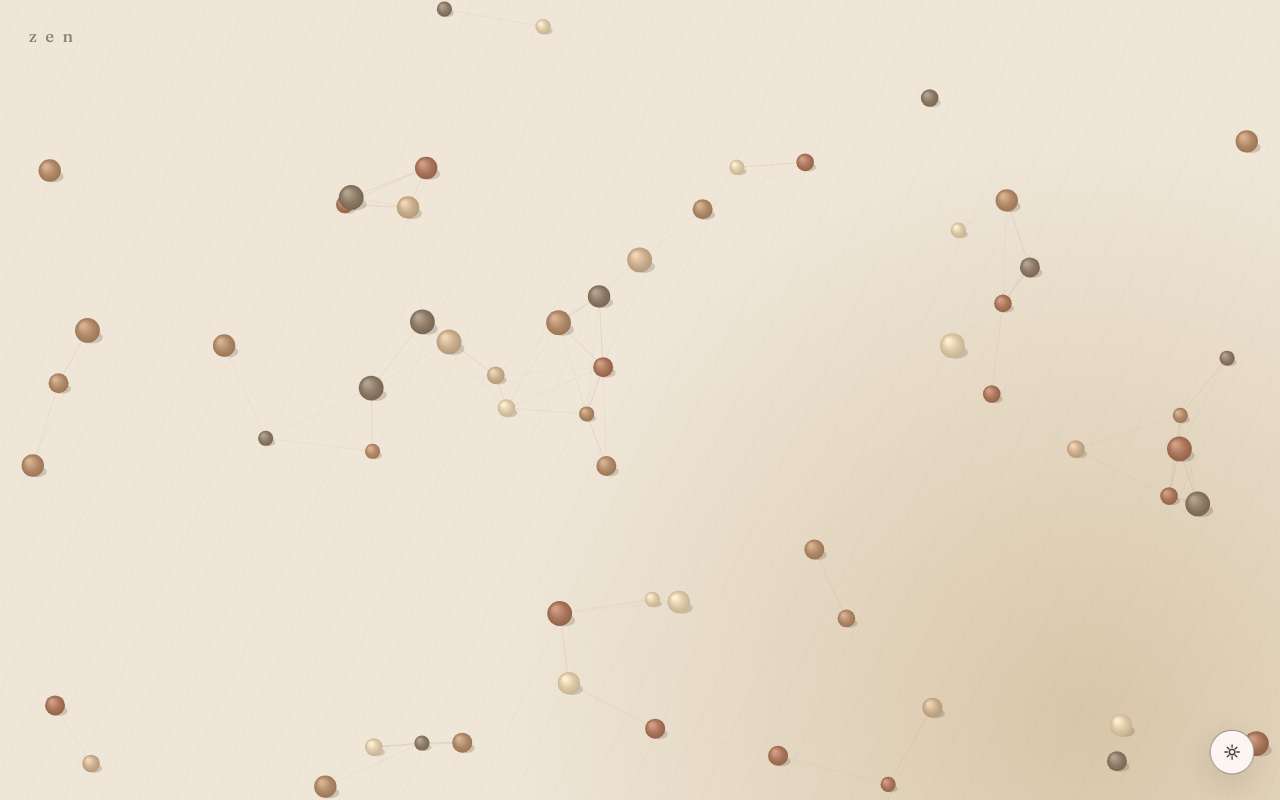
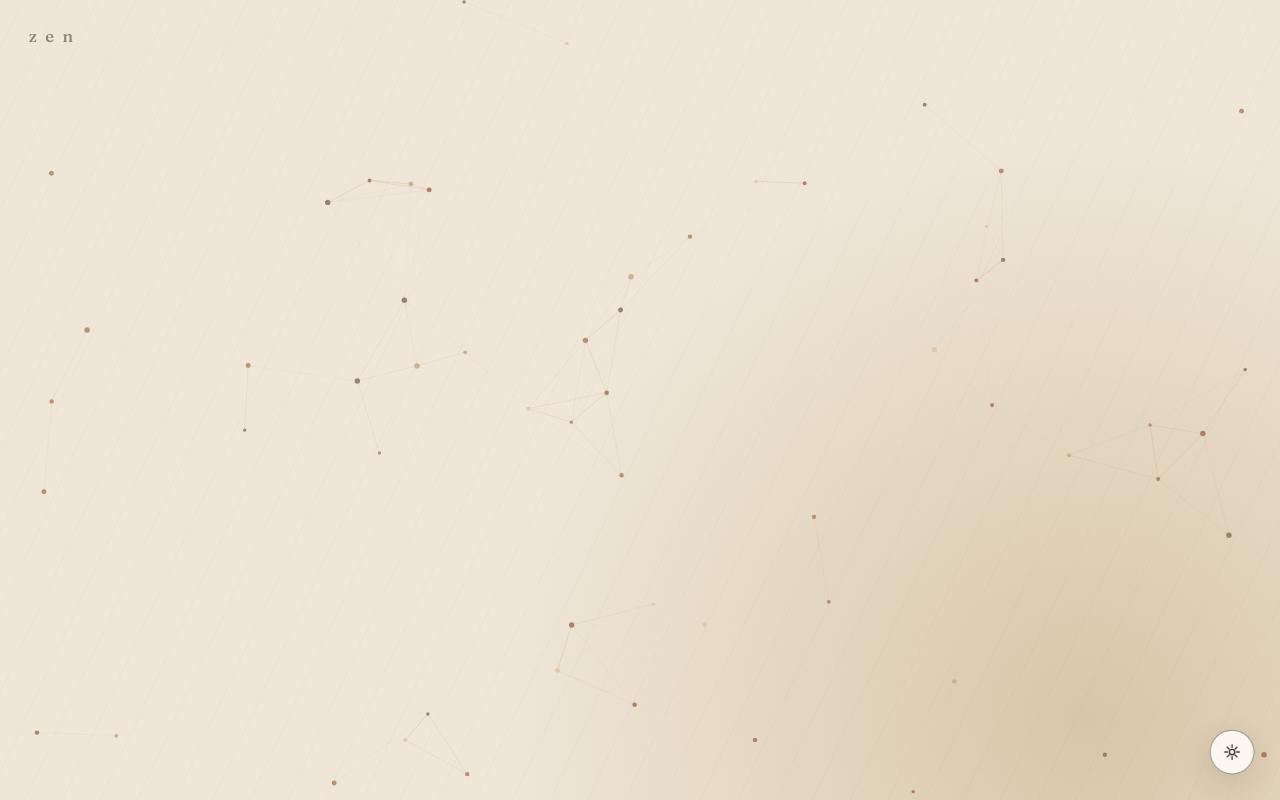
Before and after one commit to jenarvaezg/zen, a plain HTML site: page index.html in a window 1280 px wide. Drawn offline with Linux system fonts and the light colour scheme.

Commit message:
fix: match porra bgNet feel at 120Hz with flat dot defaults
bgNet integrates per-frame, so on ProMotion displays it runs at 2x its
60fps-nominal values; recalibrate speed cap, drift and mouse pull to
that. Default to flat 2.2px dots (bgNet scale), match link/mouse-line
alphas, and make the reveni palette faithful: orange dots, mint links.

```diff
--- a/index.html
+++ b/index.html
@@ -42,7 +42,7 @@
         </label>
         <label class="row">
           <span>Tamaño</span>
-          <input type="range" id="size" min="4" max="20" step="0.5">
+          <input type="range" id="size" min="2" max="20" step="0.1">
           <output for="size"></output>
         </label>
       </section>
--- a/js/controls.js
+++ b/js/controls.js
@@ -1,17 +1,19 @@
 const STORAGE_KEY = 'zen:settings';
 
-// Defaults reproduce the original bgNet effect's exact feel: no gravity, no
-// ball-to-ball collisions, fully elastic wall bounce, and particles gently
-// pulled toward the cursor rather than pushed away.
+// Defaults reproduce the original bgNet effect's exact feel as experienced on
+// a 120Hz ProMotion display (bgNet steps per-frame, so it runs 2x its nominal
+// 60Hz values there): tiny flat 2.2px dots, no gravity, no ball-to-ball
+// collisions, fully elastic wall bounce, and particles gently pulled toward
+// the cursor rather than pushed away.
 export const DEFAULTS = {
   count: 60,
-  size: 10,
+  size: 2.2,
   gravity: 0,
   speed: 1,
   bounce: 1,
   collisions: false,
   mouseMode: 'attract',
-  mouseStrength: 0.24,
+  mouseStrength: 0.5,
   mouseRadius: 200,
   links: true,
   linkDistance: 138,
--- a/js/engine.js
+++ b/js/engine.js
@@ -1,8 +1,13 @@
-import { ballColors } from './palettes.js';
+import { ballColors, linkColor } from './palettes.js';
 
 const GRAVITY_SCALE = 640; // px/s^2 per unit of state.gravity
-const BASE_MAX_SPEED = 42; // px/s at speed=1, gravity=0 — matches the original ambient network's drift ceiling
+// porra's bgNet integrates per-frame (.68 px/frame cap, ±.11 px/frame drift);
+// on the 120Hz ProMotion displays it's experienced on that is ~82 px/s and
+// ±13.2 px/s. These per-second constants bake that in.
+const BASE_MAX_SPEED = 82; // px/s at speed=1, gravity=0
+const DRIFT_SPEED = 26.4;  // px/s span of the initial random velocity
 const REST_EPS = 6;        // px/s, below this + resting on floor -> extra floor friction
+const FLAT_R = 3.5;        // CSS px; dots up to this radius render flat like bgNet
 
 export class Simulation {
   constructor(canvas, state){
@@ -44,8 +49,8 @@
       this.balls.push({
         x: Math.random() * this.w,
         y: Math.random() * this.h,
-        vx: (Math.random() - 0.5) * 13.2 * this.dpr,
-        vy: (Math.random() - 0.5) * 13.2 * this.dpr,
+        vx: (Math.random() - 0.5) * DRIFT_SPEED * this.dpr,
+        vy: (Math.random() - 0.5) * DRIFT_SPEED * this.dpr,
         r,
         hue: Math.floor(Math.random() * 5),
       });
@@ -189,6 +194,7 @@
 
     if(s.links){
       const lk = s.linkDistance * dpr;
+      const link = linkColor(s.palette, s.theme);
       ctx.lineWidth = dpr;
       for(let i = 0; i < this.balls.length; i++){
         const a = this.balls[i];
@@ -196,7 +202,7 @@
           const b = this.balls[j];
           const dx = a.x - b.x, dy = a.y - b.y, d = Math.hypot(dx, dy);
           if(d < lk){
-            ctx.strokeStyle = hexA(colors[a.hue % colors.length], 0.28 * (1 - d / lk));
+            ctx.strokeStyle = hexA(link || colors[a.hue % colors.length], 0.22 * (1 - d / lk));
             ctx.beginPath(); ctx.moveTo(a.x, a.y); ctx.lineTo(b.x, b.y); ctx.stroke();
           }
         }
@@ -205,11 +211,11 @@
 
     if(s.mouseMode !== 'none' && this.mouse.active){
       const mr = s.mouseRadius * dpr;
-      ctx.lineWidth = 1.1 * dpr;
+      ctx.lineWidth = 1.2 * dpr;
       for(const b of this.balls){
         const dx = b.x - this.mouse.x, dy = b.y - this.mouse.y, d = Math.hypot(dx, dy);
         if(d < mr){
-          ctx.strokeStyle = hexA(colors[b.hue % colors.length], 0.45 * (1 - d / mr));
+          ctx.strokeStyle = hexA(colors[b.hue % colors.length], 0.55 * (1 - d / mr));
           ctx.beginPath(); ctx.moveTo(b.x, b.y); ctx.lineTo(this.mouse.x, this.mouse.y); ctx.stroke();
         }
       }
@@ -217,6 +223,15 @@
 
     for(const b of this.balls){
       const color = colors[b.hue % colors.length];
+
+      if(b.r < FLAT_R * dpr){
+        ctx.beginPath();
+        ctx.arc(b.x, b.y, b.r, 0, 6.2832);
+        ctx.fillStyle = hexA(color, 0.9);
+        ctx.fill();
+        continue;
+      }
+
       ctx.beginPath();
       ctx.ellipse(b.x + b.r * 0.35, b.y + b.r * 0.55, b.r * 0.9, b.r * 0.5, 0, 0, 6.2832);
       ctx.fillStyle = s.theme === 'dark' ? 'rgba(0,0,0,.45)' : 'rgba(50,38,24,.18)';
--- a/js/palettes.js
+++ b/js/palettes.js
@@ -15,9 +15,11 @@
     light: ['#6B7280', '#5F6B73', '#8A94A6', '#4A525C', '#9AA5B1'],
     dark:  ['#8A94A2', '#727F8A', '#9BA8B8', '#5B6570', '#AAB6C0'],
   },
+  // porra's bgNet: every dot Reveni orange, links always mint
   reveni: {
-    light: ['#F28536', '#6CE869', '#2E7D5B', '#C9702E', '#3FA6A6'],
-    dark:  ['#F2954C', '#7DEE7A', '#4A9A73', '#D6873F', '#54B9B9'],
+    light: ['#C9702E'],
+    dark:  ['#F28536'],
+    link:  { light: '#2E7D5B', dark: '#6CE869' },
   },
 };
 
@@ -25,3 +27,10 @@
   const p = PALETTES[paletteName] || PALETTES.arena;
   return theme === 'dark' ? p.dark : p.light;
 }
+
+// palettes may pin a single link color (porra style); null -> use each ball's color
+export function linkColor(paletteName, theme){
+  const p = PALETTES[paletteName] || PALETTES.arena;
+  if(!p.link) return null;
+  return theme === 'dark' ? p.link.dark : p.link.light;
+}
```
